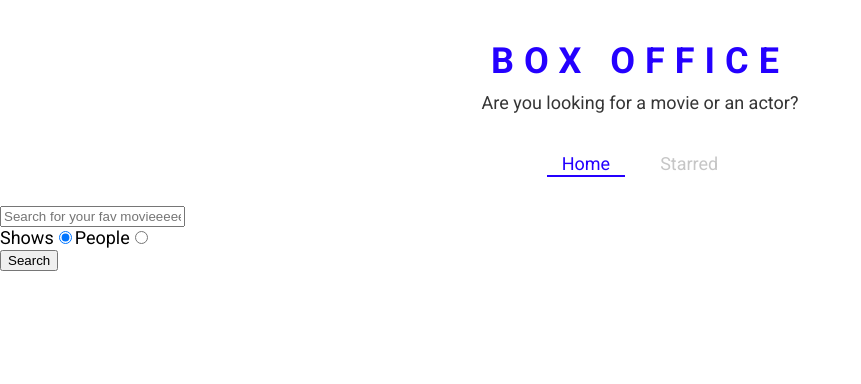
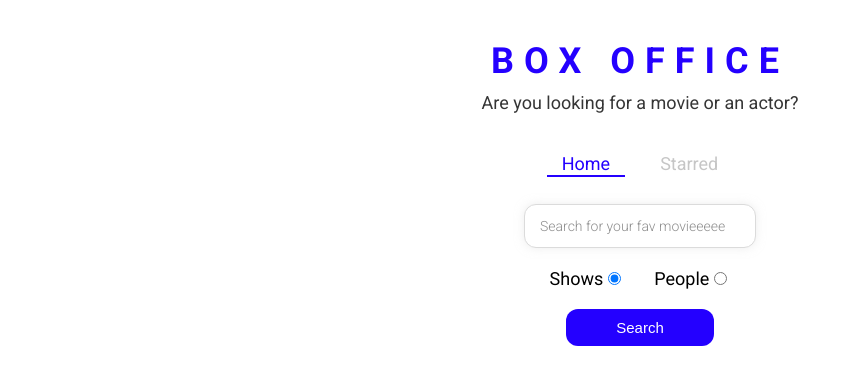
Before and after one commit to harshit-b/Box-Office, a React (Create React App) app: page / in a window 1280 px wide. Shown: the top 384 px of the page, without its empty margins (0-861 px from the left). Built offline with nearby package versions, Linux system fonts and the light colour scheme.

Commit message:
Deployed on github-pages

```diff
--- a/package.json
+++ b/package.json
@@ -1,4 +1,5 @@
 {
+  "homepage": "https://harshit-b.github.io/Box-Office",
   "name": "box-office",
   "version": "0.1.0",
   "private": true,
@@ -6,6 +7,7 @@
     "@testing-library/jest-dom": "^5.16.5",
     "@testing-library/react": "^13.4.0",
     "@testing-library/user-event": "^13.5.0",
+    "gh-pages": "^4.0.0",
     "react": "^18.2.0",
     "react-dom": "^18.2.0",
     "react-router": "^5.2.0",
@@ -27,6 +29,8 @@
     "workbox-streams": "^6.5.4"
   },
   "scripts": {
+    "predeploy": "npm run build",
+    "deploy": "gh-pages -d build",
     "start": "react-scripts start",
     "build": "npm run clear && react-scripts build",
     "test": "react-scripts test",
--- a/src/index.js
+++ b/src/index.js
@@ -1,6 +1,6 @@
 import React from 'react';
 import ReactDOM from 'react-dom/client';
-import { BrowserRouter } from 'react-router-dom';
+import { HashRouter } from 'react-router-dom';
 import './index.css';
 import App from './App';
 import * as serviceWorkerRegistration from './serviceWorkerRegistration';
@@ -8,9 +8,9 @@
 
 const root = ReactDOM.createRoot(document.getElementById('root'));
 root.render(
-  <BrowserRouter>
+  <HashRouter>
     <App />
-  </BrowserRouter>
+  </HashRouter>
 );
 
 // If you want your app to work offline and load faster, you can change
--- a/src/pages/Home.js
+++ b/src/pages/Home.js
@@ -4,6 +4,11 @@
 import ShowGrid from '../components/show/ShowGrid';
 import ActorGrid from '../components/actor/ActorGrid';
 import { useLastQuery } from '../misc/custom-hooks';
+import {
+  RadioInputsWrapper,
+  SearchButtonWrapper,
+  SearchInput,
+} from './Home.styled';
 
 const Home = () => {
   const [input, setInput] = useLastQuery();
@@ -60,13 +65,14 @@
 
   return (
     <MainPageLayout>
-      <input
+      <SearchInput
         placeholder="Search for your fav movieeeee"
         type="text"
         onChange={onInputChange}
         onKeyDown={onKeyDown}
         value={input}
       />
+      <RadioInputsWrapper>
         <div>
           <label htmlFor="shows-search">
             Shows
@@ -78,7 +84,9 @@
               onChange={onRadioChange}
             />
           </label>
+        </div>
 
+        <div>
           <label htmlFor="actors-search">
             People
             <input
@@ -90,9 +98,12 @@
             />
           </label>
         </div>
+      </RadioInputsWrapper>
+      <SearchButtonWrapper>
         <button type="button" onClick={onSearch}>
           Search
         </button>
+      </SearchButtonWrapper>
       {renderResults()}
     </MainPageLayout>
   );
--- /dev/null
+++ b/src/pages/Home.styled.js
@@ -0,0 +1,49 @@
+import styled from 'styled-components';
+
+export const SearchInput = styled.input`
+  display: block;
+  font-family: 'Roboto', sans-serif;
+  width: 200px;
+  margin: auto;
+  outline: none;
+  padding: 13px 15px;
+  border: 1px solid #dbdbdb;
+  box-shadow: 0px 0px 10px 0px rgba(219, 219, 219, 0.5);
+  font-size: 14px;
+  border-radius: 12px;
+  color: #8d8d8d;
+
+  &::placeholder {
+    font-weight: 300;
+    color: #8d8d8d;
+  }
+`;
+
+export const RadioInputsWrapper = styled.div`
+  display: flex;
+  justify-content: center;
+  margin: 20px 0;
+
+  div {
+    margin: 0 15px;
+  }
+`;
+
+export const SearchButtonWrapper = styled.div`
+  text-align: center;
+  margin-bottom: 35px;
+
+  button {
+    color: #fff;
+    background-color: ${({ theme }) => theme.mainColors.blue};
+    margin: auto;
+    padding: 10px 50px;
+    font-size: 15px;
+    border: none;
+    outline: none;
+    border-radius: 12px;
+    &:hover {
+      cursor: pointer;
+    }
+  }
+`;
```
Also changed, not shown: 1 other file (tests, documents, lock files or other folders). Lines whose indentation alone changed are shown as unchanged.
